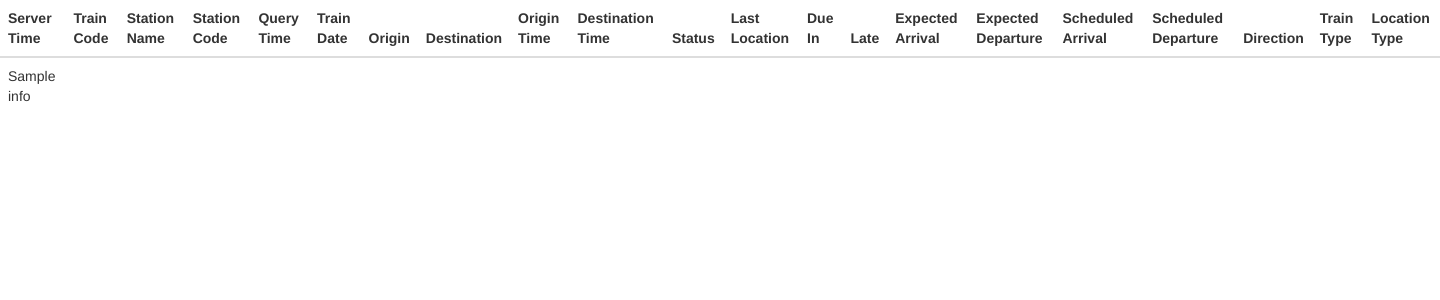
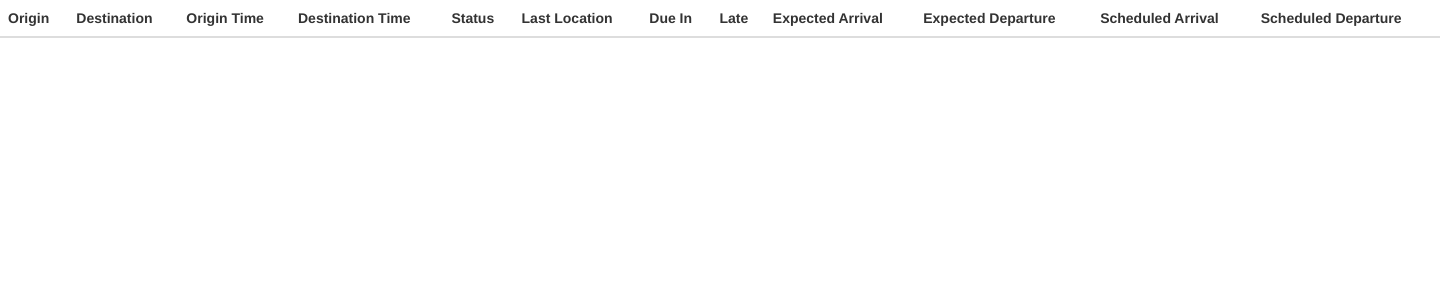
Before and after one commit to ChrisYeomans/lazy_train_info, a Flask app: template templates/info.html in a window 1440 px wide. Shown: the top 300 px of the page. Run offline with Flask 2, Linux system fonts and the light colour scheme; the template is opened without the code that fills it: most values are stand-ins (such as "Sample title", 1, 10 or a date in 2020); lists and menus that the app fills with data are empty; some libraries are stand-ins or nearby versions.

Commit message:
Trimmed down shown columns

```diff
--- a/app.py
+++ b/app.py
@@ -6,9 +6,9 @@ from station_info import StationInfo
 app = Flask(__name__)
 app.config.from_object(__name__)
 st = StationInfo()
+info_cols = ["Origin", "Destination", "Origintime", "Destinationtime", "Status", "Lastlocation", "Duein", "Late", "Exparrival", "Expdepart", "Scharrival", "Schdepart"]
 
 def main():
-
 	Bootstrap(app)
 	app.run()
 
@@ -20,7 +20,7 @@ def index():
 @app.route('/info/<st_name>')
 def info(st_name):
 	info = st.get_info_lst(st_name)
-	return render_template('info.html', info=info)
+	return render_template('info.html', info=info, cols=info_cols)
 
 if __name__ == "__main__":
 	main()
--- a/station_info.py
+++ b/station_info.py
@@ -38,4 +38,4 @@ class StationInfo:
 
 if __name__ == "__main__":
     st = StationInfo()
-    print(st.get_station_lst())
+    print(st.get_info_lst("Maynooth"))
--- a/templates/info.html
+++ b/templates/info.html
@@ -4,12 +4,6 @@
         <table class="table table-striped table-hover">
             <thead>
                 <tr class="text-center">
-                    <th scope="col">Server Time</th>
-                    <th scope="col">Train Code</th>
-                    <th scope="col">Station Name</th>
-                    <th scope="col">Station Code</th>
-                    <th scope="col">Query Time</th>
-                    <th scope="col">Train Date</th>
                     <th scope="col">Origin</th>
                     <th scope="col">Destination</th>
                     <th scope="col">Origin Time</th>
@@ -22,9 +16,6 @@
                     <th scope="col">Expected Departure</th>
                     <th scope="col">Scheduled Arrival</th>
                     <th scope="col">Scheduled Departure</th>
-                    <th scope="col">Direction</th>
-                    <th scope="col">Train Type</th>
-                    <th scope="col">Location Type</th>
                 </tr>
             </thead>
 
@@ -32,7 +23,9 @@
                 {% for i in info %}
                     <tr class="text-center"></tr>
                         {% for j in i %}
+                            {% if j in cols %}
                             <td scope="row" >{{ i[j] }}</p>
+                            {% endif %}
                         {% endfor %}
                     </tr>
                 {% endfor %}
```
